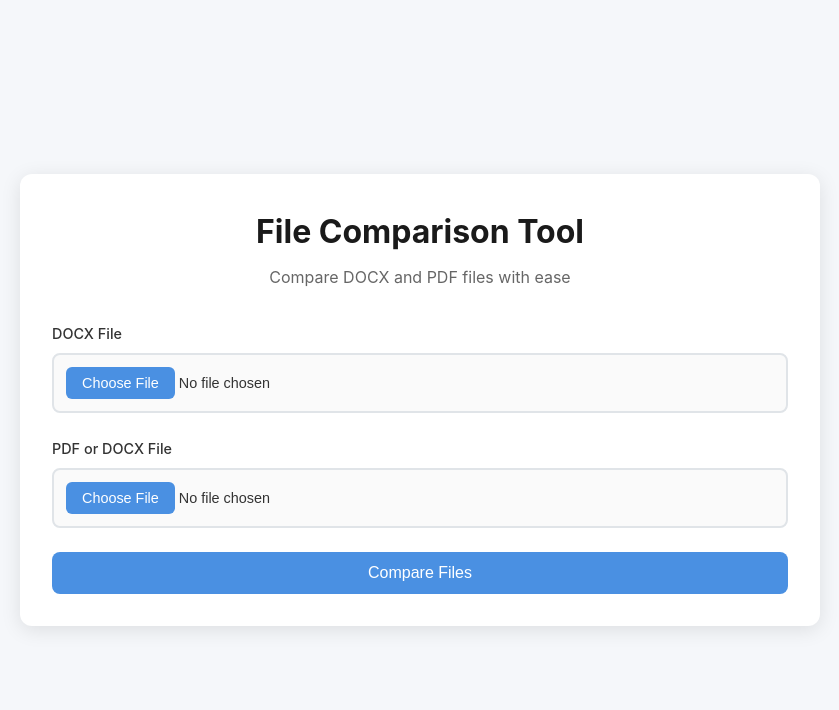
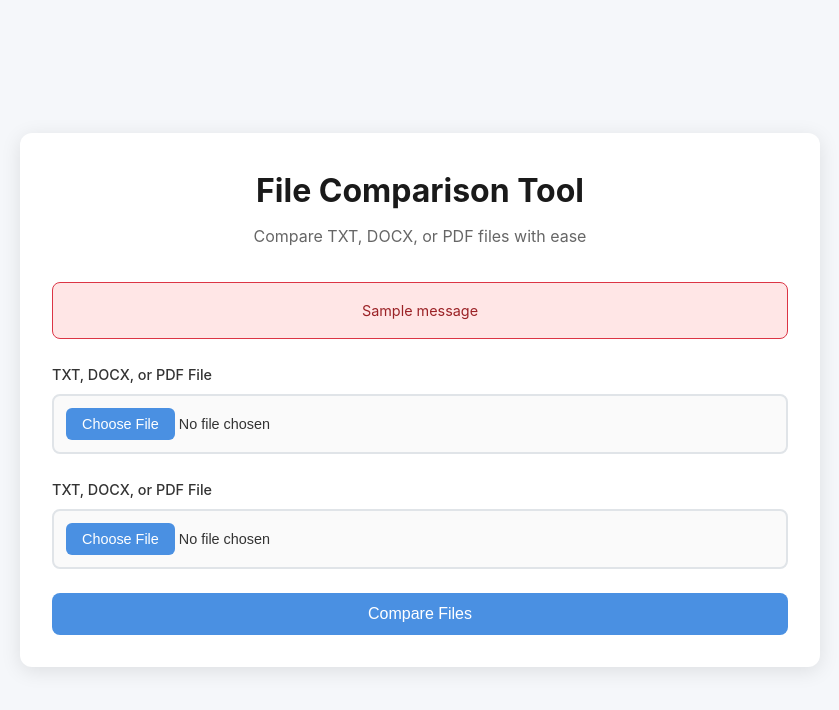
Before and after one commit to KalminX/diff_tool, a Flask app: page / in a window 1280 px wide. Shown: the top 710 px of the page, without its empty margins (220-1059 px from the left). Run offline with Flask 2, Linux system fonts and the light colour scheme; one stand-in notice (Sample message) is shown.

```diff
--- a/app.py
+++ b/app.py
@@ -1,12 +1,14 @@
-from flask import Flask, render_template, request, send_file
+from flask import Flask, render_template, request, send_file, flash, redirect, url_for
 import difflib
 import os
 import fitz  # PyMuPDF
 import docx
 from reportlab.pdfgen import canvas
 from io import BytesIO
+import magic
 
 app = Flask(__name__)
+app.secret_key = b'_5#y2Lzcgsfga"FzzzzQ8xxx\n\xdc]/'
 
 # --- Conversion Functions ---
 
@@ -56,30 +58,61 @@ def compare():
     file2 = request.files['file2']
 
     if not file1 or not file2:
-        return 'Both files are required!'
+        flash('Both files are required!')
+        return redirect(url_for('index'))
 
     ext1 = os.path.splitext(file1.filename)[1].lower()
     ext2 = os.path.splitext(file2.filename)[1].lower()
 
+    # Validate file types using MIME type
+    mime = magic.Magic(mime=True)
+    file1_content = file1.read()
+    file1_mime = mime.from_buffer(file1_content)
+    file1.seek(0)
+
+    file2_content = file2.read()
+    file2_mime = mime.from_buffer(file2_content)
+    file2.seek(0)
+
     # Convert file1 to text
     if ext1 == '.docx':
+        if file1_mime != 'application/vnd.openxmlformats-officedocument.wordprocessingml.document':
+            flash('File 1 is not a valid DOCX file!')
+            return redirect(url_for('index'))
         text1 = docx_to_text(file1)
     elif ext1 == '.pdf':
+        if file1_mime != 'application/pdf':
+            flash('File 1 is not a valid PDF file!')
+            return redirect(url_for('index'))
         text1 = pdf_to_text(file1)
     elif ext1 == '.txt':
+        if not file1_mime.startswith('text/'):
+            flash('File 1 is not a valid text file!')
+            return redirect(url_for('index'))
         text1 = file1.read().decode('utf-8')
     else:
-        return 'Unsupported file type for File 1'
+        flash('Unsupported file type for File 1')
+        return redirect(url_for('index'))
 
     # Convert file2 to text
     if ext2 == '.docx':
+        if file2_mime != 'application/vnd.openxmlformats-officedocument.wordprocessingml.document':
+            flash('File 2 is not a valid DOCX file!')
+            return redirect(url_for('index'))
         text2 = docx_to_text(file2)
     elif ext2 == '.pdf':
+        if file2_mime != 'application/pdf':
+            flash('File 2 is not a valid PDF file!')
+            return redirect(url_for('index'))
         text2 = pdf_to_text(file2)
     elif ext2 == '.txt':
+        if not file2_mime.startswith('text/'):
+            flash('File 2 is not a valid text file!')
+            return redirect(url_for('index'))
         text2 = file2.read().decode('utf-8')
     else:
-        return 'Unsupported file type for File 2'
+        flash('Unsupported file type for File 2')
+        return redirect(url_for('index'))
 
     # Diff Comparison
     differ = difflib.HtmlDiff(wrapcolumn=80)
--- a/requirements.txt
+++ b/requirements.txt
@@ -5,3 +5,4 @@ python-docx==0.8.11
 htmldocx
 PyMuPDF
 reportlab
+python-magic
--- a/static/css/style.css
+++ b/static/css/style.css
@@ -7,7 +7,8 @@
 
 /* Base styles */
 body {
-    font-family: 'Inter', -apple-system, BlinkMacSystemFont, 'Segoe UI', Roboto, sans-serif;
+  font-family: "Inter", -apple-system, BlinkMacSystemFont, "Segoe UI", Roboto,
+    sans-serif;
   background-color: #f5f7fa;
   color: #333;
   line-height: 1.6;
@@ -150,7 +151,7 @@ input[type="file"]::file-selector-button:hover {
 .diff-container td {
   padding: 0.75rem;
   border-bottom: 1px solid #e0e4e8;
-    font-family: 'Courier New', Courier, monospace;
+  font-family: "Courier New", Courier, monospace;
   font-size: 0.85rem;
 }
 
@@ -197,6 +198,18 @@ input[type="file"]::file-selector-button:hover {
   justify-content: center;
 }
 
+/* Error message styles */
+.error-message {
+  background: #ffe6e6;
+  border: 1px solid #dc3545;
+  border-radius: 8px;
+  padding: 1rem;
+  margin-bottom: 1.5rem;
+  color: #9b2226;
+  font-size: 0.9rem;
+  text-align: center;
+}
+
 /* Responsive design */
 @media (max-width: 480px) {
   .container {
--- a/templates/index.html
+++ b/templates/index.html
@@ -5,24 +5,33 @@
     <meta charset="UTF-8">
     <meta name="viewport" content="width=device-width, initial-scale=1.0">
     <title>File Comparison Tool</title>
+    <!-- External CSS linked here -->
     <link rel="stylesheet" href="{{ url_for('static', filename='css/style.css') }}">
 </head>
-
 
 <body>
     <div class="container">
         <header>
             <h1>File Comparison Tool</h1>
-            <p>Compare DOCX and PDF files with ease</p>
+            <p>Compare TXT, DOCX, or PDF files with ease</p>
         </header>
+        {% with messages = get_flashed_messages() %}
+        {% if messages %}
+        <div class="error-message">
+            {% for message in messages %}
+            <p>{{ message }}</p>
+            {% endfor %}
+        </div>
+        {% endif %}
+        {% endwith %}
         <form action="{{ url_for('compare') }}" method="POST" enctype="multipart/form-data" class="upload-form">
             <div class="form-group">
-                <label for="file1">DOCX File</label>
-                <input type="file" name="file1" id="file1" accept=".docx" required>
+                <label for="file1">TXT, DOCX, or PDF File</label>
+                <input type="file" name="file1" id="file1" accept=".txt,.docx,.pdf" required>
             </div>
             <div class="form-group">
-                <label for="file2">PDF or DOCX File</label>
-                <input type="file" name="file2" id="file2" accept=".pdf,.docx" required>
+                <label for="file2">TXT, DOCX, or PDF File</label>
+                <input type="file" name="file2" id="file2" accept=".txt,.docx,.pdf" required>
             </div>
             <button type="submit" class="compare-button">Compare Files</button>
         </form>
```
Also changed, not shown: README.md, 1 other file. Lines whose indentation alone changed are shown as unchanged.
